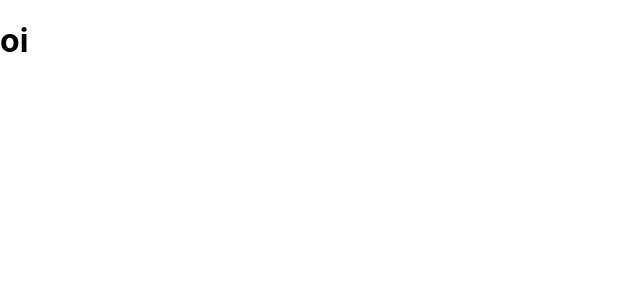
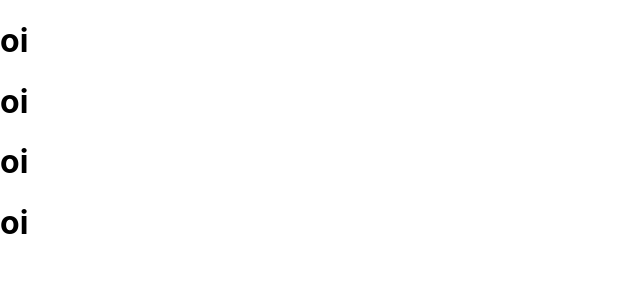
Before and after one commit to Dandara-Aryadne/pair-programming, a React (Create React App) app: page / in a window 1280 px wide. Shown: the top 300 px of the page, without its empty margins (0-640 px from the left). Built offline with nearby package versions, Linux system fonts and the light colour scheme.

Commit message:
inserindo a compenetização

```diff
--- a/src/App.js
+++ b/src/App.js
@@ -1,7 +1,15 @@
 import React from "react";
+import Header from "./components/Header"
+import Main from "./components/Main"
+import Footer from "./components/Footer"
 
 export default function App(){
   return(
-    <><h1>oi</h1></>
+    <>
+    <h1>oi</h1>
+    < Header />
+    < Main />
+    <Footer />
+    </>
   )
 }
--- /dev/null
+++ b/src/components/Footer.js
@@ -0,0 +1,9 @@
+import React from "react";
+
+export default function App(){
+  return(
+    <>
+    <h1>oi</h1>
+    </>
+  )
+}
--- /dev/null
+++ b/src/components/Header.js
@@ -0,0 +1,9 @@
+import React from "react";
+
+export default function App(){
+  return(
+    <>
+    <h1>oi</h1>
+    </>
+  )
+}
--- /dev/null
+++ b/src/components/Main.js
@@ -0,0 +1,9 @@
+import React from "react";
+
+export default function App(){
+  return(
+    <>
+    <h1>oi</h1>
+    </>
+  )
+}
```
